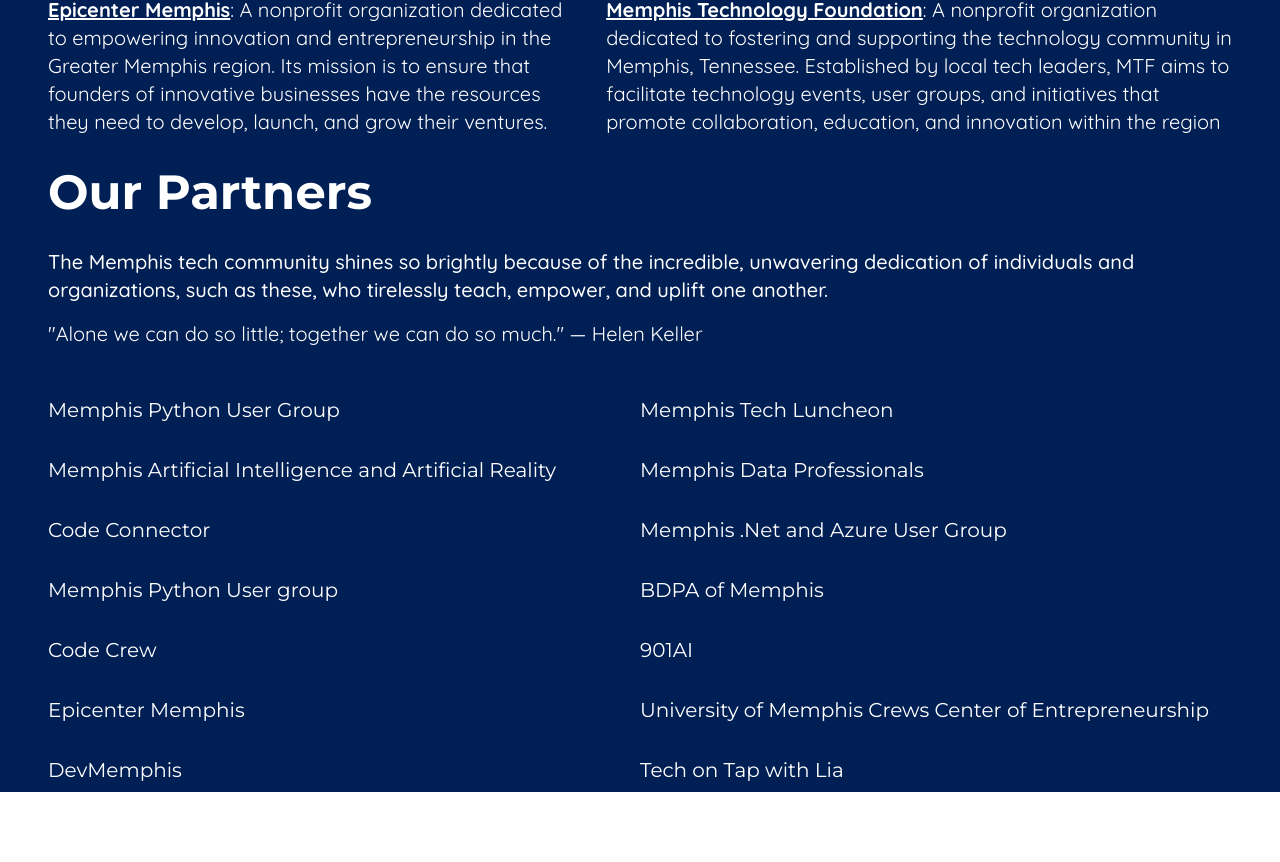
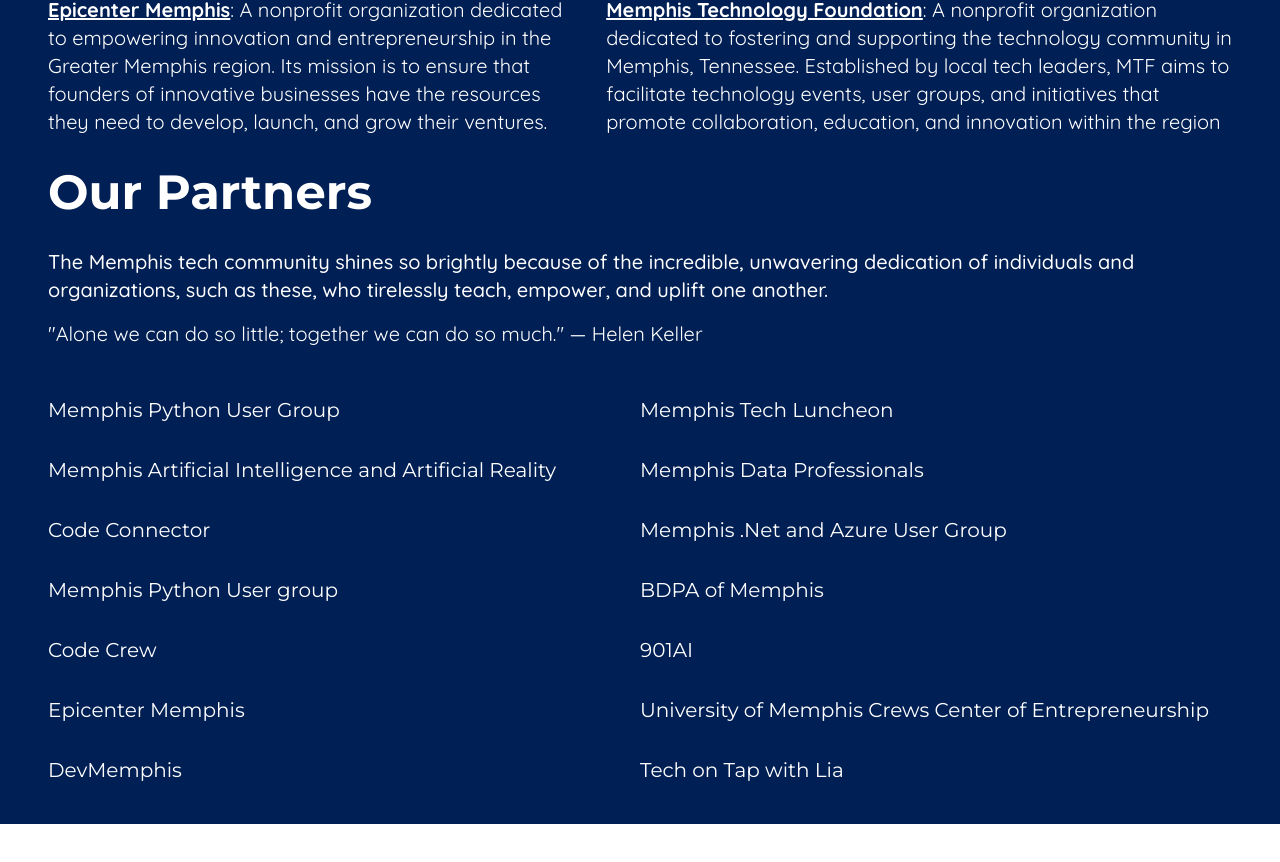
Before and after one commit to jcsmileyjr/memphis-tech-scene-events, a Next.js app: page / in a window 1280 px wide. Shown: the part 1779-2641 px from the top of the page. After the commit the page ends 2603 px from the top, so only its background shows below. Built offline with nearby package versions, Linux system fonts and the light colour scheme.

Commit message:
Style bug: Correct color of footer whitespace

```diff
--- a/src/app/page.tsx
+++ b/src/app/page.tsx
@@ -9,7 +9,7 @@ import LpPartners from "@/components/lp_partners/lp_partners";
 
 export default function Home() {
   return (
-    <div className=" min-h-screen pb-20 gap-16 font-quicksand">
+    <div className=" min-h-screen gap-16 font-quicksand">
       <Nav />
       <main className="flex flex-col">
         <div className="flex flex-col gap-2 px-4 xl:px-12">
--- a/src/components/lp_partners/lp_partners.tsx
+++ b/src/components/lp_partners/lp_partners.tsx
@@ -19,7 +19,7 @@ const LpPartners = async () => {
     }
 
     return (
-        <section aria-label="Partners Section" className="flex flex-col pt-8 text-base sm:text-xl gap-y-4">
+        <section aria-label="Partners Section" className="flex flex-col pt-8 text-base sm:text-xl gap-y-4 pb-8">
             <h2 className="text-2xl xl:text-5xl font-bold font-montserrat pb-4">Our Partners</h2>
             <p className="font-medium">The Memphis tech community shines so brightly because of the incredible, unwavering dedication of individuals and organizations, such as these, who tirelessly teach, empower, and uplift one another.</p>
             <p className="font-normal">"Alone we can do so little; together we can do so much."    — Helen Keller</p>
```
